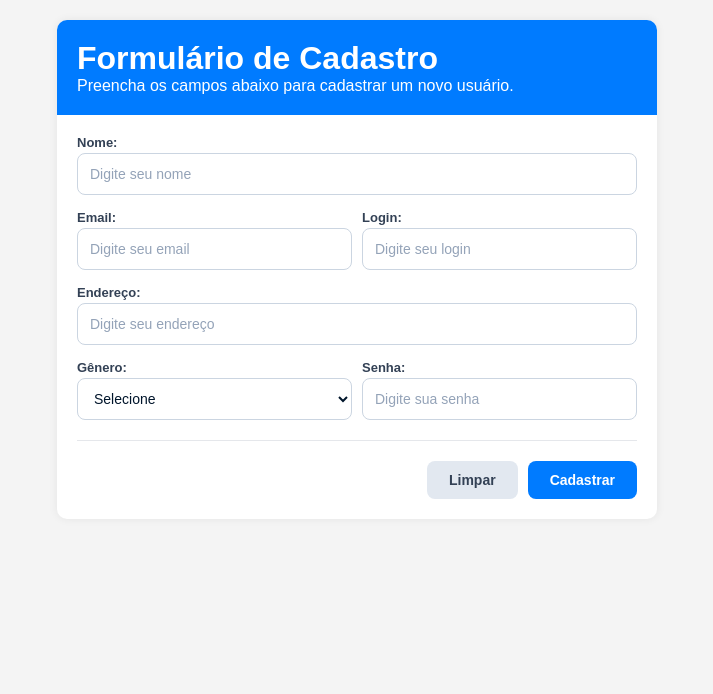
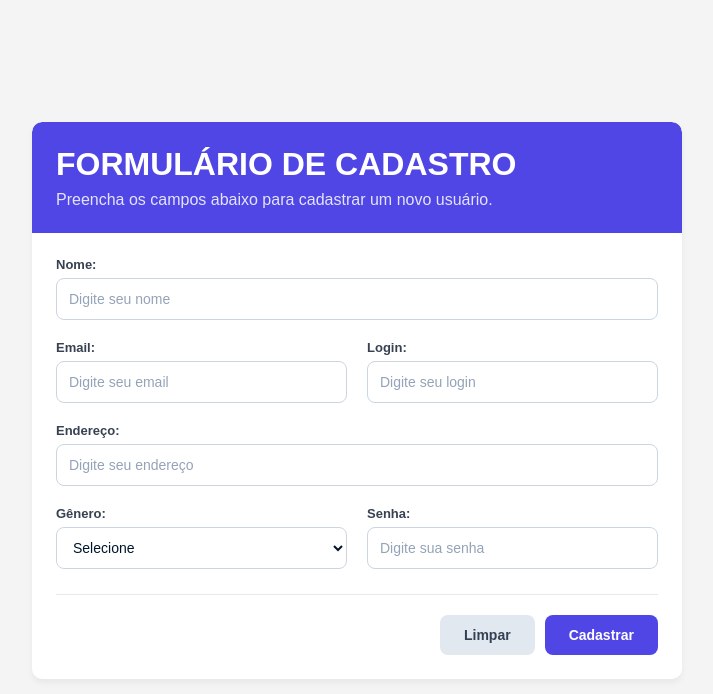
Before and after one commit to xavierrjon/programacao-web, a plain HTML site: page html/form.html in a window 1280 px wide. Shown: the whole page, without its empty margins (283-996 px from the left). Drawn offline with Linux system fonts and the light colour scheme.

Commit message:
aula de css

```diff
--- a/html/form.css
+++ b/html/form.css
@@ -2,47 +2,64 @@
   margin: 0;
   padding: 0;
   box-sizing: border-box;
+  font-family: Arial, sans-serif;
 }
 
 body {
-  font-family: Arial, sans-serif;
   background: #f4f4f4;
+  display: flex;
+  justify-content: center;
+  align-items: center;
+  min-height: 100vh;
   padding: 20px;
-  color: #00152b;
 }
 
 .form-container {
-  max-width: 600px;
-  margin: auto;
+  width: 100%;
+  max-width: 650px;
   background: #fff;
   border-radius: 10px;
-  box-shadow: 0 0 10px #0001;
+  box-shadow: 0 4px 6px rgba(0, 0, 0, 0.05);
+  overflow: hidden;
 }
 
 .form-header {
-  padding: 20px;
+  padding: 24px;
   color: #fff;
-  background: #007bff;
+  background: #4f46e5;
   border-radius: 10px 10px 0 0;
 }
 
+.form-header h1 {
+  text-transform: uppercase;
+}
+
+.form-header p {
+  margin: 8px 0 0 0;
+  opacity: 0.85;
+}
+
 form {
+  padding: 24px;
+}
+
+.form-group {
   display: flex;
   flex-direction: column;
-  padding: 20px;
+  flex: 1;
+  margin-bottom: 20px;
 }
 
 .form-row {
   display: flex;
-  gap: 10px;
+  gap: 20px;
 }
 
-.form-group {
-  display: flex;
-  flex: 1;
-  flex-direction: column;
-  gap: 3px;
-  margin-bottom: 15px;
+label {
+  font-size: 13px;
+  font-weight: 600;
+  color: #374151;
+  margin-bottom: 6px;
 }
 
 input,
@@ -59,20 +76,13 @@ select {
   transition: 0.2s;
 }
 
-label {
-  font-size: 13px;
-  font-weight: 600;
-  color: #334155;
+input:focus, select:focus {
+  border-color: #4f46e5;
+  box-shadow: 0 0 0 2px #4f46e533;
 }
 
 input::placeholder {
   color: #94a3b8;
-}
-
-input:focus,
-select:focus {
-  border-color: #007bff;
-  box-shadow: 0 0 0 2px #007bff33;
 }
 
 hr {
@@ -88,7 +98,7 @@ hr {
 }
 
 .btn {
-  padding: 11px 22px;
+  padding: 12px 24px;
   border: 0;
   border-radius: 8px;
   cursor: pointer;
@@ -98,10 +108,18 @@ hr {
 
 .btn-primary {
   color: #fff;
-  background: #007bff;
+  background: #4f46e5;
+}
+
+.btn-primary:hover {
+  background: #4338ca;
 }
 
 .btn-secondary {
   color: #334155;
   background: #e2e8f0;
 }
+
+.btn-secondary:hover {
+  background: #cbd5e1;
+}
```
